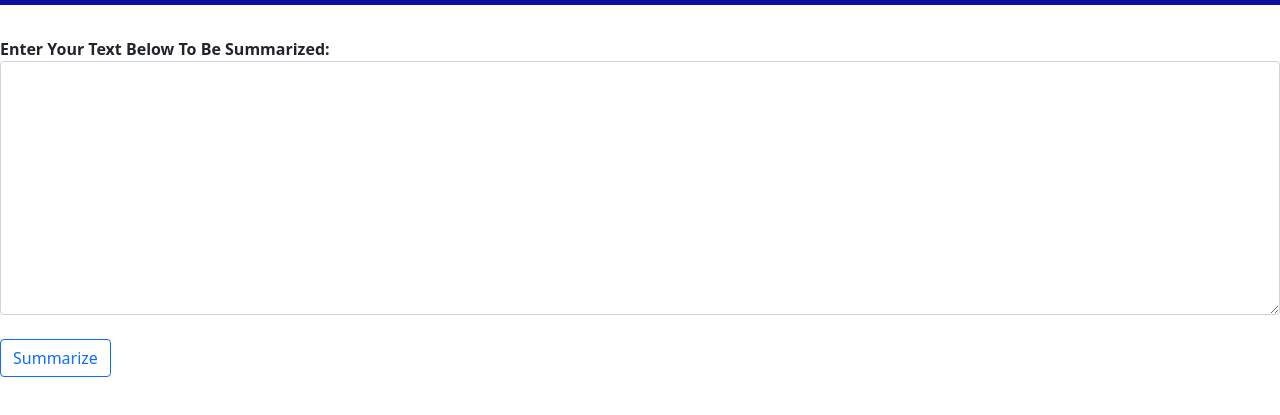
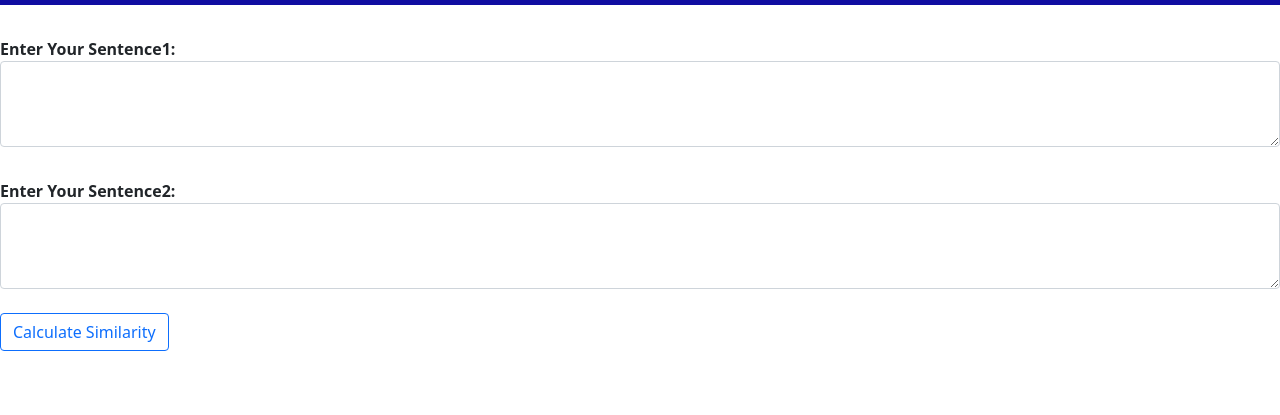
Before and after one commit to Goldenprince8420/text-sim-app, a plain HTML site: page index.html in a window 1280 px wide. Shown: the part 51-466 px from the top of the page. Drawn offline with nearby package versions, Linux system fonts and the light colour scheme.

Commit message:
first commit

```diff
--- a/index.html
+++ b/index.html
@@ -4,7 +4,7 @@
     <meta charset="UTF-8" />
     <meta http-equiv="X-UA-Compatible" content="IE=edge" />
     <meta name="viewport" content="width=device-width, initial-scale=1.0" />
-    <title>Text Summarizer App</title>
+    <title>Text Similarity Calculator App</title>
 
     <link
       href="https://cdn.jsdelivr.net/npm/bootstrap@5.1.3/dist/css/bootstrap.min.css"
@@ -19,22 +19,37 @@
         <a class="navbar-brand">Summarizer</a>
       </div>
     </nav>
-    <form action="/summarize" method="post">
+
+
+    <form action="/evaluation.html" method="post">
       <div class="form-group">
         <label for="exampleFormControlTextarea1" style="padding-top: 2em;">
-          <strong>Enter Your Text Below To Be Summarized:</strong>
+          <strong>Enter Your Sentence1:</strong>
         </label>
         <br />
         <textarea
           class="form-control"
           id="exampleFormControlTextarea1"
-          rows="10"
-          name="data"
+          rows="3"
+          name="text1"
+        ></textarea>
+
+        <label for="exampleFormControlTextarea2" style="padding-top: 2em;">
+          <strong>Enter Your Sentence2:</strong>
+        </label>
+        <br />
+        <textarea
+          class="form-control"
+          id="exampleFormControlTextarea2"
+          rows="3"
+          name="text2"
         ></textarea>
       </div>
       <br />
 
-      <button type="submit" class="btn btn-outline-primary">Summarize</button>
+
+
+      <button type="submit" class="btn btn-outline-primary">Calculate Similarity</button>
     </form>
   </body>
 </html>
```
Also changed, not shown: 2 other files.
